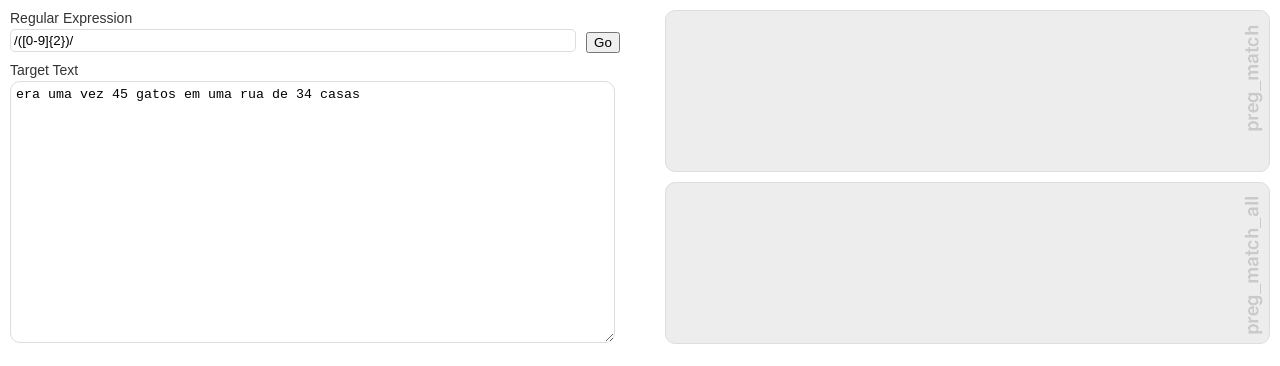
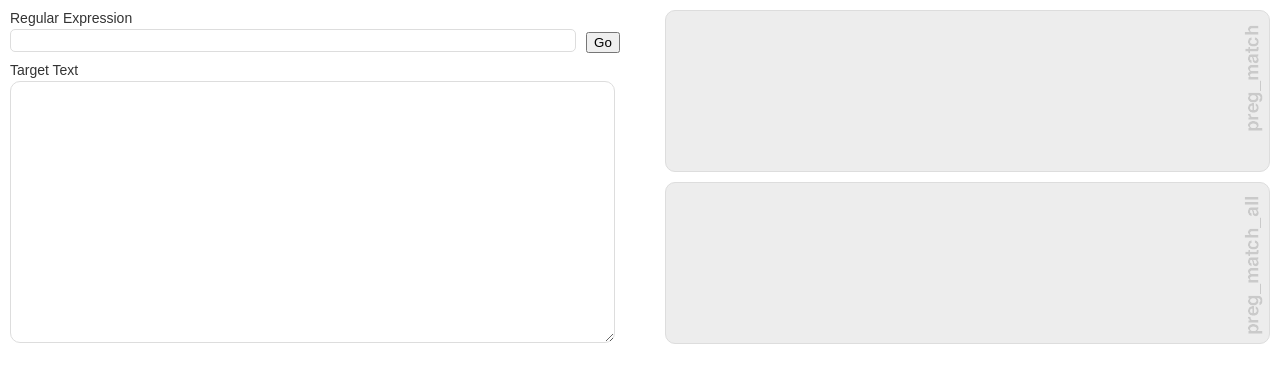
Before and after one commit to rdohms/PHPRegExpTester, a plain HTML site: page Resources/index.html in a window 1280 px wide. Shown: the top 366 px of the page. Drawn offline with Linux system fonts and the light colour scheme.

Commit message:
Removing default values and fixing README

```diff
--- a/Resources/index.html
+++ b/Resources/index.html
@@ -13,7 +13,7 @@
 				<div class="regexp">
 					<div class="full left">
 						<label for="rg">Regular Expression</label>
-						<input type="text" name="regexp" value="/([0-9]{2})/" id="rg">
+						<input type="text" name="regexp" value="" id="rg">
 					</div>
 
 					<div class="go right">
@@ -23,7 +23,7 @@
 
 				<div class="">
 					<label for="tt">Target Text</label>
-					<textarea id="tt" name="target_text" cols="30" rows="10">era uma vez 45 gatos em uma rua de 34 casas</textarea>
+					<textarea id="tt" name="target_text" cols="30" rows="10"></textarea>
 				</div>
 			</div>
 
```
Also changed, not shown: Resources/default_app_logo.png, 4 other files.
